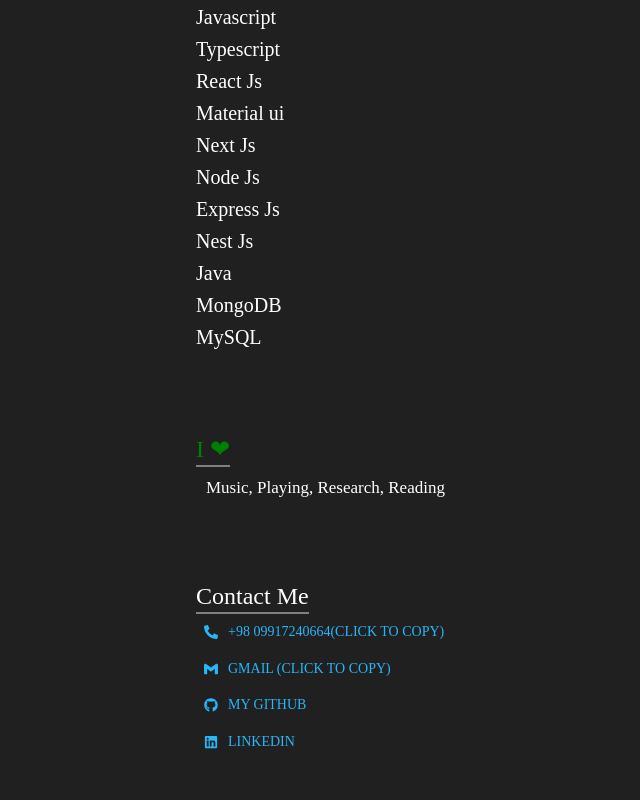
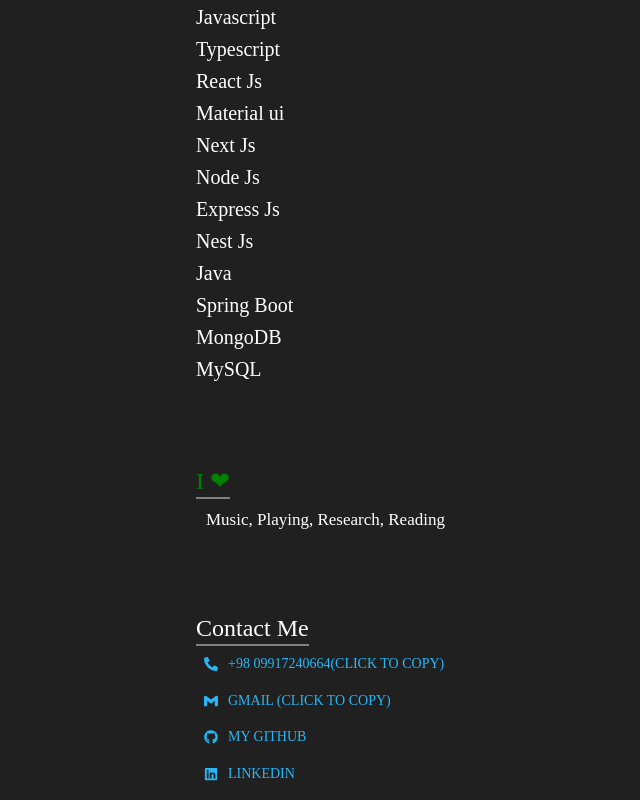
Before and after one commit to Mmd-Ghodoosi/MyPortfolio, a Next.js app: page / in a window 1280 px wide. Shown: the part 866-1666 px from the top of the page, without its empty margins (168-808 px from the left). Before the commit the page ends 1634 px from the top, so only its background shows below. Built offline with nearby package versions, Linux system fonts and the light colour scheme.

Commit message:
Update Skills-dataEn.tsx

```diff
--- a/components/sections/data/Skills-dataEn.tsx
+++ b/components/sections/data/Skills-dataEn.tsx
@@ -26,7 +26,8 @@
           <Typography variant="h6">Node Js</Typography>
           <Typography variant="h6">Express Js</Typography>
           <Typography variant="h6">Nest Js</Typography>
-            <Typography variant="h6">Java</Typography>
+          <Typography variant="h6">Java</Typography>
+          <Typography variant="h6">Spring Boot</Typography>
           <Typography variant="h6">MongoDB</Typography>
           <Typography variant="h6">MySQL</Typography>
         </Box>
```
